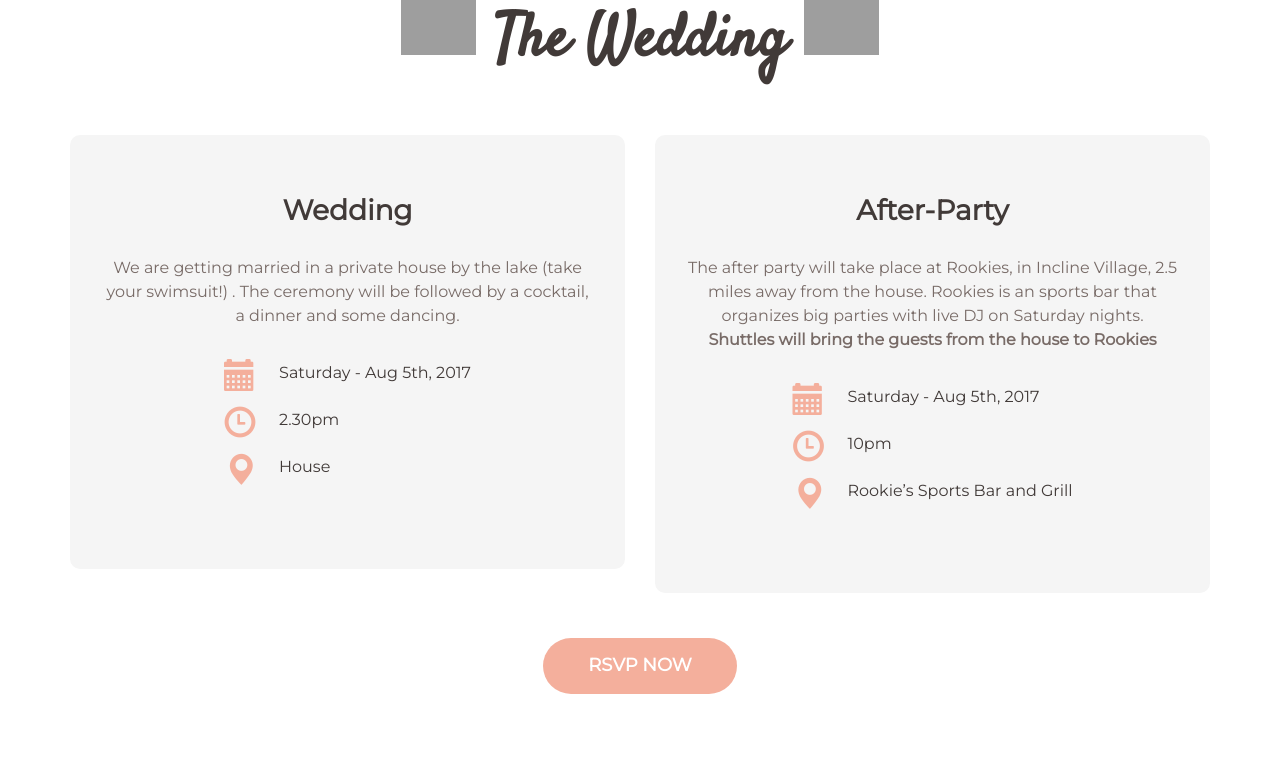
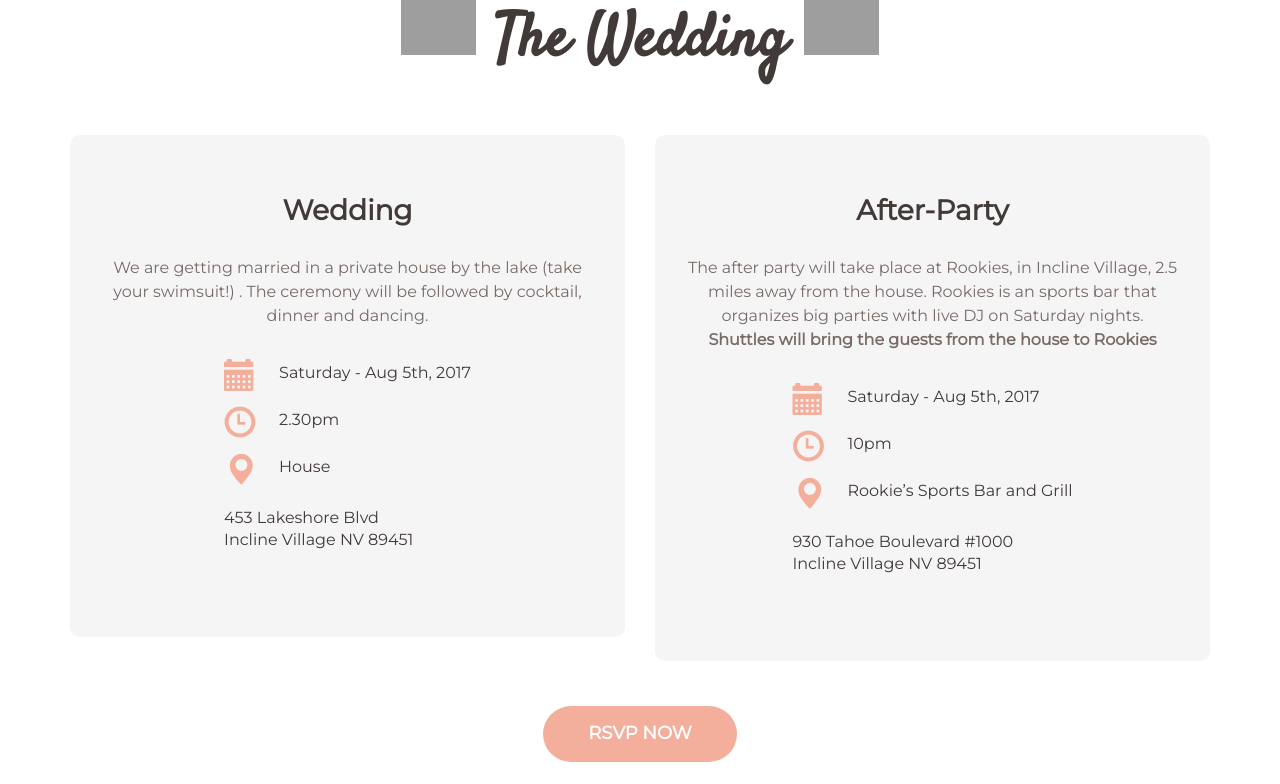
Before and after one commit to morganel/website_google_app_engine, a Python web app: template templates/onepage.html in a window 1280 px wide. Shown: the part 956-1740 px from the top of the page. Run offline with Jinja, Linux system fonts and the light colour scheme; the template is opened without the code that fills it, so the values that code supplies are empty; some libraries are stand-ins or nearby versions; grey boxes are pictures that could not be loaded.

Commit message:
adding address of the house

```diff
--- a/templates/onepage.html
+++ b/templates/onepage.html
@@ -773,7 +773,7 @@ a.btn-primary, .btn-primary {
             <h4 class="subtitle english">Wedding</h4>
             <h4 class="subtitle spanish" style="display: none;">La Boda</h4>
             <h4 class="subtitle french" style="display: none;">Le Mariage</h4>
-            <p class="intro english">We are getting married in a private house by the lake (take your swimsuit!) . The ceremony will be followed by a cocktail, a dinner and some dancing.
+            <p class="intro english">We are getting married in a private house by the lake (take your swimsuit!) . The ceremony will be followed by cocktail, dinner and dancing.
             <p class="intro spanish" style="display: none;">Nos casamos en una casa cerca del lago. Depues del matrimonia, haria comida, bebidas y sorpresas durante la cena.</p>
             <p class="intro french" style="display: none;">Nous nous marions dans une maison au bord du lac. Il y aura de la nourriture, des boissons et des surprises pendant le cocktail et le diner</p>
             <ul class="meta-list list-unstyled text-left center-block">
@@ -784,10 +784,28 @@ a.btn-primary, .btn-primary {
                 <li class="spanish" style="display: none;"><span class="glyphicon glyphicon-time"></span>14h30</li>
                 <li class="french" style="display: none;"><span class="glyphicon glyphicon-time"></span>14h30</li>
                 <li class="english"><span class="glyphicon glyphicon-map-marker"></span>House
+                  <br><br>
+                  <div class="address">
+                  <span class="region">453 Lakeshore Blvd</span>
+                  <br>
+                  <span class="postal-code">Incline Village NV 89451</span>
+                  </div>
                 </li>
                 <li class="spanish" style="display: none;"><span class="glyphicon glyphicon-map-marker spanish"></span>Casa
+                  <br><br>
+                  <div class="address">
+                  <span class="region">453 Lakeshore Blvd</span>
+                  <br>
+                  <span class="postal-code">Incline Village NV 89451</span>
+                  </div>
                 </li>
                 <li class="french" style="display: none;"><span class="glyphicon glyphicon-map-marker french"></span>Maison
+                  <br><br>
+                  <div class="address">
+                  <span class="region">453 Lakeshore Blvd</span>
+                  <br>
+                  <span class="postal-code">Incline Village NV 89451</span>
+                  </div>
                 </li>
             </ul>
         </div>
@@ -814,10 +832,28 @@ a.btn-primary, .btn-primary {
                 <li class="spanish" style="display: none;"><span class="glyphicon glyphicon-time"></span>22h</li>
                 <li class="french" style="display: none;"><span class="glyphicon glyphicon-time"></span>22h</li>
                 <li class="english"><span class="glyphicon glyphicon-map-marker"></span>Rookie’s Sports Bar and Grill
+                  <br><br>
+                  <div class="address">
+                  <span class="region">930 Tahoe Boulevard #1000</span>
+                  <br>
+                  <span class="postal-code">Incline Village NV 89451</span>
+                  </div>
                 </li>
                 <li class="spanish" style="display: none;"><span class="glyphicon glyphicon-map-marker spanish"></span>Rookie’s Sports Bar and Grill
+                  <br><br>
+                  <div class="address">
+                  <span class="region">930 Tahoe Boulevard #1000</span>
+                  <br>
+                  <span class="postal-code">Incline Village NV 89451</span>
+                  </div>
                 </li>
                 <li class="french" style="display: none;"><span class="glyphicon glyphicon-map-marker french"></span>Rookie’s Sports Bar and Grill
+                  <br><br>
+                  <div class="address">
+                  <span class="region">930 Tahoe Boulevard #1000</span>
+                  <br>
+                  <span class="postal-code">Incline Village NV 89451</span>
+                  </div>
                 </li>
             </ul>
         </div>
```
